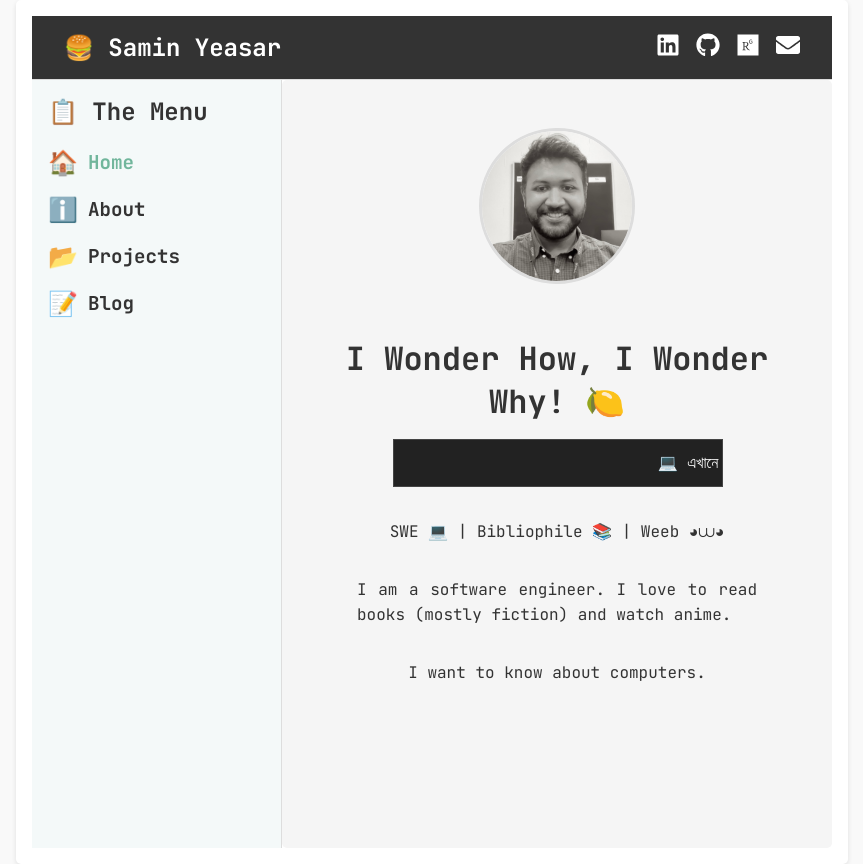
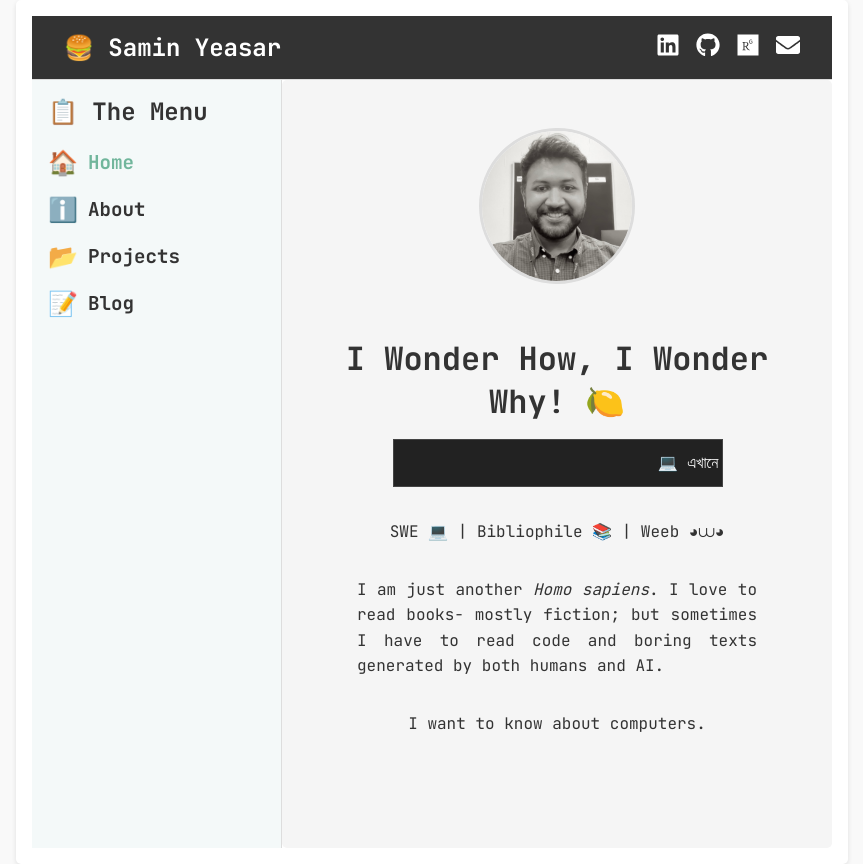
Before and after one commit to Y3454R/my-portfolio-website, a Next.js app: page /home in a window 1280 px wide. Shown: the whole page, without its empty margins (208-1071 px from the left). Built offline with nearby package versions, Linux system fonts and the light colour scheme.

Commit message:
:up: update: Revise personal description in page.js

```diff
--- a/src/app/home/page.js
+++ b/src/app/home/page.js
@@ -19,8 +19,7 @@ export default function Home() {
       </div>
       <p className={styles.paragraph}>SWE 💻 | Bibliophile 📚 | Weeb ◕⩊◕</p>
       <p className={styles.paragraph}>
-        I am a software engineer. I love to read books (mostly fiction) and
-        watch anime.
+        I am just another <i>Homo sapiens</i>. I love to read books- mostly fiction; but sometimes I have to read code and boring texts generated by both humans and AI.
       </p>
       <p className={styles.paragraph}>
         I want to know about computers.
```
